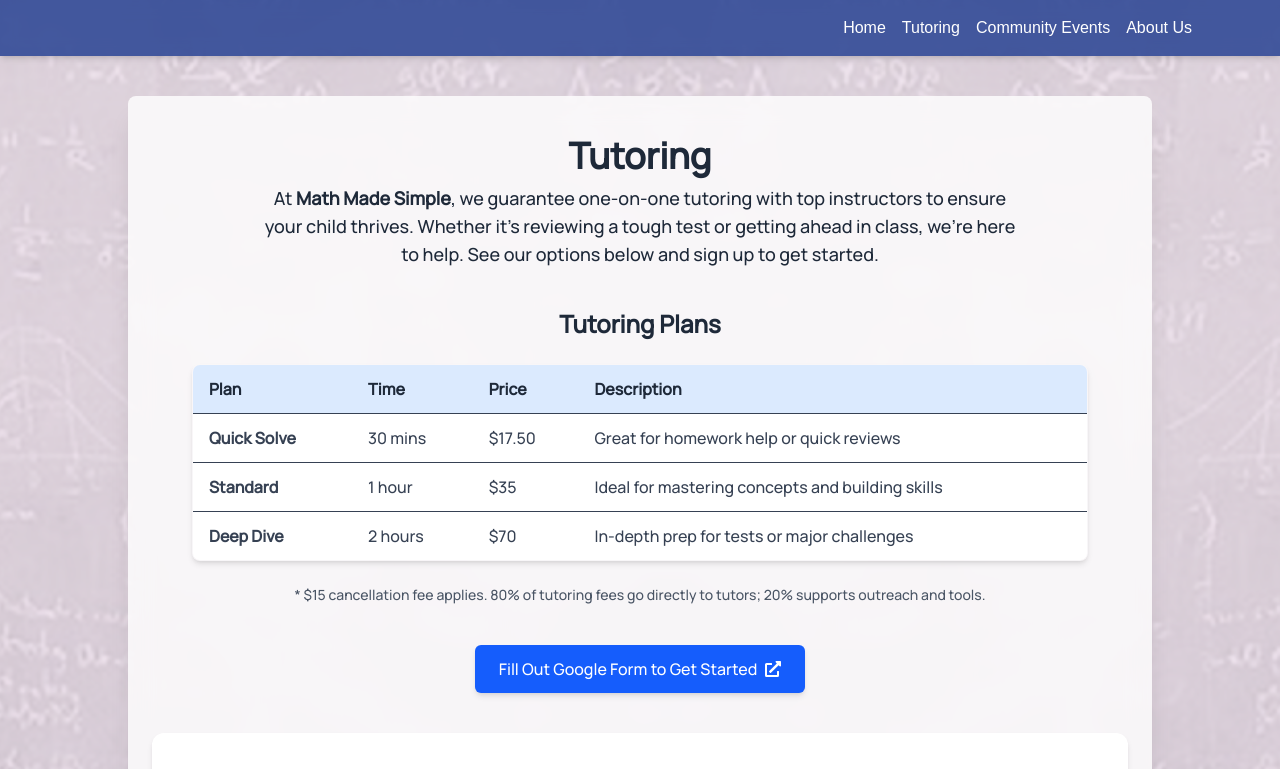
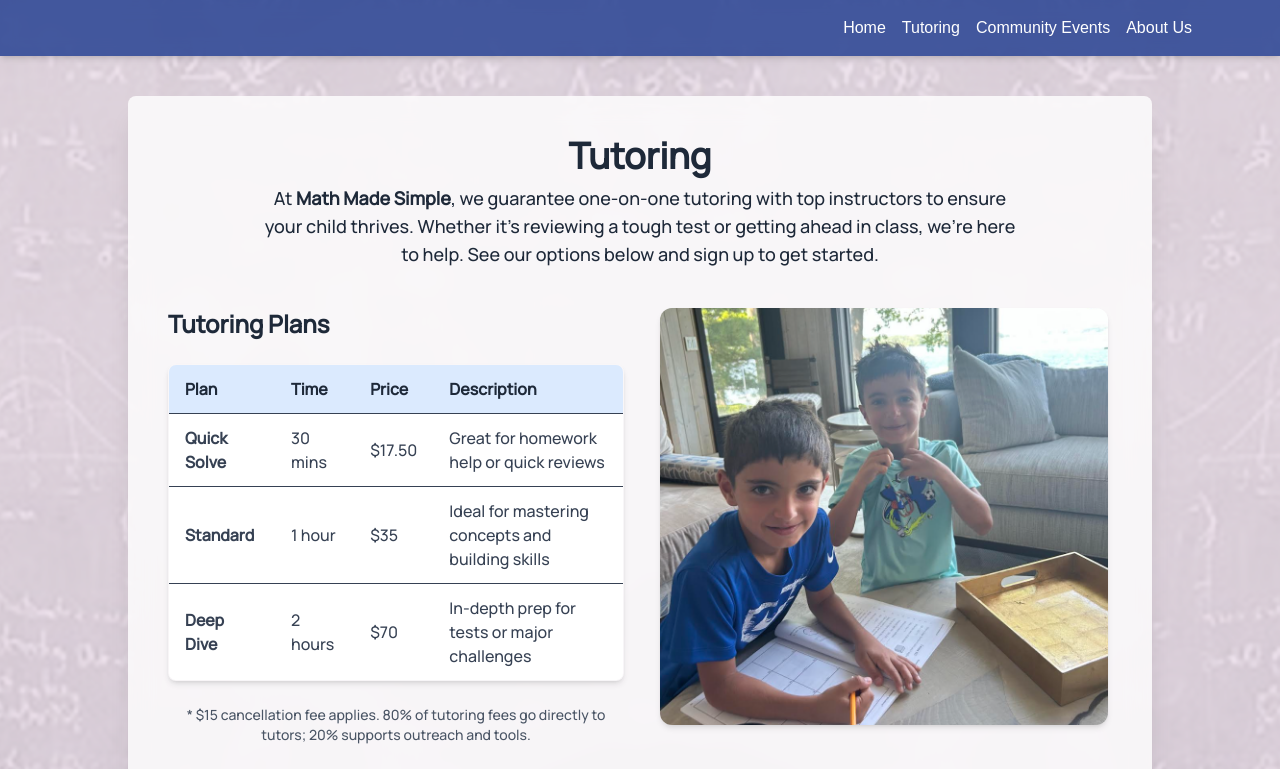
Before and after one commit to CooperLi1/mathmadesimple, a Next.js app: page /tutoring in a window 1280 px wide. Shown: the top 769 px of the page. Built offline with nearby package versions, Linux system fonts and the light colour scheme; a web font is replaced by a local one.

Commit message:
finished fr

```diff
--- a/app/tutoring/page.tsx
+++ b/app/tutoring/page.tsx
@@ -6,7 +6,7 @@ export default function TutoringPage() {
   return (
     <div className="text-center space-y-10 text-gray-800">
       {/* Title */}
-      <div>
+      <div className="space-y-4">
         <h1 className="text-4xl font-bold mb-2">Tutoring</h1>
         <p className="text-lg max-w-3xl mx-auto">
           At <strong>Math Made Simple</strong>, we guarantee one-on-one tutoring with top instructors
@@ -15,9 +15,11 @@ export default function TutoringPage() {
         </p>
       </div>
 
-      {/* Pricing Table */}
-      <div className="max-w-4xl mx-auto text-left space-y-6">
-        <h2 className="text-2xl font-bold text-center">Tutoring Plans</h2>
+      {/* Pricing Table + Image Side-by-Side */}
+      <div className="max-w-6xl mx-auto grid md:grid-cols-2 gap-8 items-start px-4">
+        {/* Left: Pricing Table */}
+        <div className="space-y-6 text-left">
+          <h2 className="text-2xl font-bold text-center md:text-left">Tutoring Plans</h2>
           <table className="w-full text-left border border-gray-300 rounded-lg overflow-hidden shadow-md">
             <thead className="bg-blue-100 text-gray-800">
               <tr>
@@ -53,6 +55,16 @@ export default function TutoringPage() {
           </p>
         </div>
 
+        {/* Right: Image */}
+        <div className="flex justify-center">
+          <img
+            src="/tutoring.png"
+            alt="Tutoring session"
+            className="rounded-xl shadow-md w-full max-w-md object-cover"
+          />
+        </div>
+      </div>
+
       {/* Google Form Link */}
       <div className="mt-6">
         <a
@@ -64,7 +76,8 @@ export default function TutoringPage() {
           Fill Out Google Form to Get Started <FaExternalLinkAlt />
         </a>
       </div>
-{/* Reviews Section */}
+
+      {/* Extra Reviews */}
       <div className="bg-white p-8 rounded-xl shadow-md max-w-5xl mx-auto">
   <h2 className="text-2xl font-bold text-gray-800 mb-4 text-center">What Parents Are Saying</h2>
   <div className="flex justify-center space-x-1 text-yellow-400 text-2xl mb-6">
@@ -107,7 +120,6 @@ export default function TutoringPage() {
   </div>
 </div>
 
-
       {/* Footer */}
       <footer className="text-sm text-gray-700 pt-12">
         <p>
```
Also changed, not shown: public/tutoring.png (added), 1 other file (tests, documents, lock files or other folders). Lines whose indentation alone changed are shown as unchanged.
